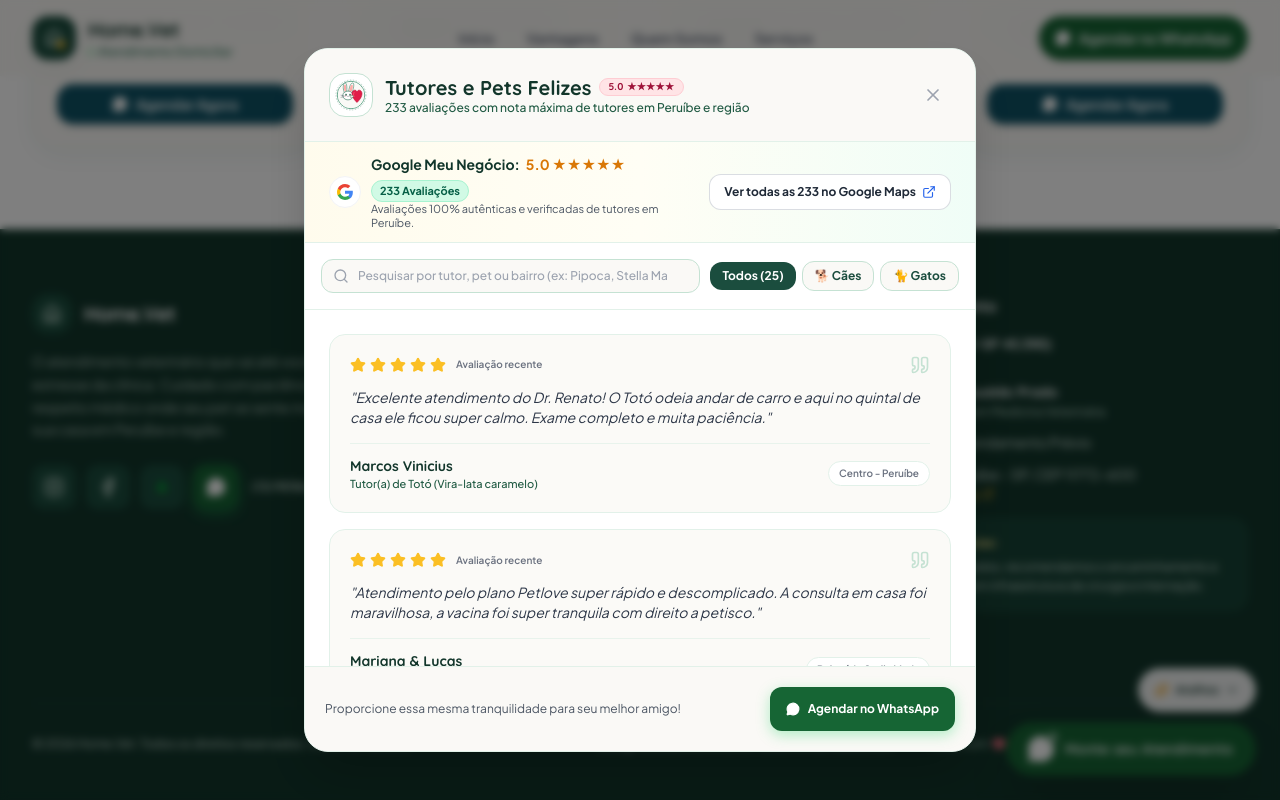
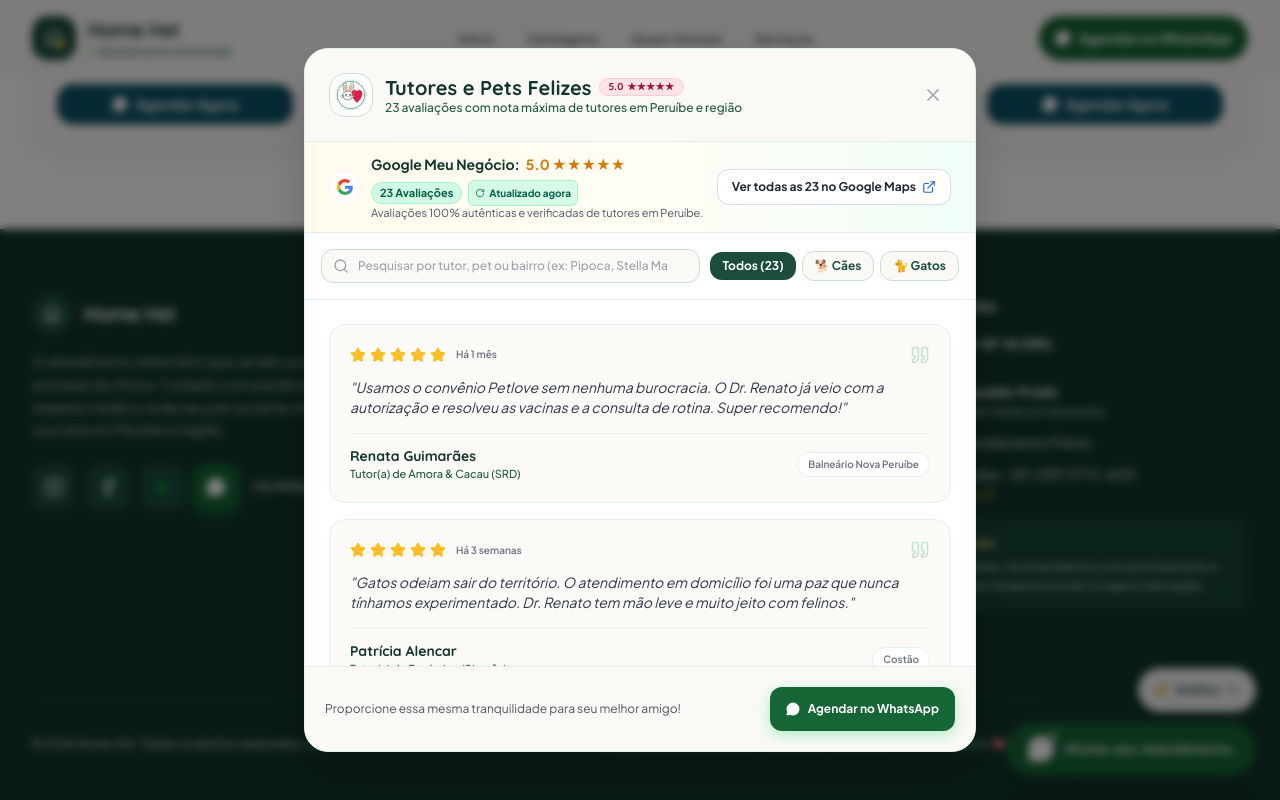
Before and after one commit to rvivac/HomeVet, a React (Vite) app: page / in a window 1280 px wide. Both pictures are taken after a click on the button "⭐ Tutores e Pets Felizes". Shown: the part 3674-4474 px from the top of the page. Built offline with nearby package versions, Linux system fonts and the light colour scheme.

Commit message:
fix: ajusta para 23 avaliacoes e implementa atualizacao dinamica a cada abertura de pagina

```diff
--- a/src/components/FloatingWhatsApp.tsx
+++ b/src/components/FloatingWhatsApp.tsx
@@ -1,5 +1,5 @@
-import React, { useState, useEffect, useRef } from 'react';
-import { MessageCircle, X, Search, CheckCircle2, MapPin, ChevronDown, Star, Quote, Sparkles, AlertTriangle, Clock, ExternalLink } from 'lucide-react';
+import React, { useState, useEffect, useRef, useCallback } from 'react';
+import { MessageCircle, X, Search, CheckCircle2, MapPin, ChevronDown, Star, Quote, Sparkles, AlertTriangle, Clock, ExternalLink, RotateCw } from 'lucide-react';
 import { NEIGHBORHOODS, FAQS, TESTIMONIALS, ALERT_SIGNS, CHECKUP_INTERVALS, CLINIC_CONFIG, createWhatsAppLink } from '../data/content';
 import { InteractiveQuoteModal } from './InteractiveQuote';
 import { CoverageMap } from './CoverageMap';
@@ -235,10 +235,26 @@ export const FloatingWhatsApp: React.FC = () => {
   const [isQuickMenuOpen, setIsQuickMenuOpen] = useState(false);
   const quickMenuRef = useRef<HTMLDivElement>(null);
 
+  const [displayTestimonials, setDisplayTestimonials] = useState<typeof TESTIMONIALS>(() =>
+    [...TESTIMONIALS].sort(() => Math.random() - 0.5)
+  );
+  const [isRefreshingReviews, setIsRefreshingReviews] = useState(false);
+
+  // Embaralha e atualiza as avaliações
+  const refreshReviews = useCallback(() => {
+    setIsRefreshingReviews(true);
+    const shuffled = [...TESTIMONIALS].sort(() => Math.random() - 0.5);
+    setDisplayTestimonials(shuffled);
+    setTimeout(() => setIsRefreshingReviews(false), 350);
+  }, []);
+
   useEffect(() => {
     const handleOpenQuote = () => setIsQuoteModalOpen(true);
     const handleOpenAlertSigns = () => setIsAlertSignsModalOpen(true);
-    const handleOpenTestimonials = () => setIsTestimonialsModalOpen(true);
+    const handleOpenTestimonials = () => {
+      refreshReviews();
+      setIsTestimonialsModalOpen(true);
+    };
     const handleOpenCoverage = () => setIsCoverageModalOpen(true);
     const handleOpenFaq = () => setIsFaqModalOpen(true);
 
@@ -263,7 +279,7 @@ export const FloatingWhatsApp: React.FC = () => {
       window.removeEventListener('open-faq-modal', handleOpenFaq);
       document.removeEventListener('mousedown', handleClickOutside);
     };
-  }, []);
+  }, [refreshReviews]);
 
   // Extrair zonas únicas para os grupos do dropdown
   const allZones = Array.from(new Set(NEIGHBORHOODS.map((n) => n.zone)));
@@ -278,7 +294,7 @@ export const FloatingWhatsApp: React.FC = () => {
     setOpenFaqId(openFaqId === id ? null : id);
   };
 
-  const filteredTestimonials = TESTIMONIALS.filter((t) => {
+  const filteredTestimonials = displayTestimonials.filter((t) => {
     const matchesFilter = testimonialFilter === 'all' || t.petSpecies === testimonialFilter || t.petSpecies === 'both';
     if (!testimonialSearch.trim()) return matchesFilter;
     const term = testimonialSearch.toLowerCase().trim();
@@ -367,6 +383,7 @@ export const FloatingWhatsApp: React.FC = () => {
               <button
                 type="button"
                 onClick={() => {
+                  refreshReviews();
                   setIsQuickMenuOpen(false);
                   setIsTestimonialsModalOpen(true);
                 }}
@@ -743,7 +760,7 @@ export const FloatingWhatsApp: React.FC = () => {
                     </span>
                   </h3>
                   <p className="text-xs text-brand-green-700 font-medium">
-                    233 avaliações com nota máxima de tutores em Peruíbe e região
+                    23 avaliações com nota máxima de tutores em Peruíbe e região
                   </p>
                 </div>
               </div>
@@ -773,8 +790,17 @@ export const FloatingWhatsApp: React.FC = () => {
                     <span>Google Meu Negócio:</span>
                     <span className="text-amber-600 font-extrabold">5.0 ★★★★★</span>
                     <span className="text-[11px] font-bold text-emerald-800 bg-emerald-100 px-2 py-0.2 rounded-full border border-emerald-200">
-                      233 Avaliações
+                      23 Avaliações
                     </span>
+                    <button
+                      type="button"
+                      onClick={refreshReviews}
+                      title="Atualizar ordem das avaliações"
+                      className="inline-flex items-center gap-1 text-[10px] font-bold text-emerald-800 bg-emerald-100/90 hover:bg-emerald-200/90 px-1.5 py-0.5 rounded-md transition-colors cursor-pointer border border-emerald-200"
+                    >
+                      <RotateCw className={`w-2.5 h-2.5 text-emerald-700 ${isRefreshingReviews ? 'animate-spin' : ''}`} />
+                      <span>Atualizado agora</span>
+                    </button>
                   </div>
                   <p className="text-[11px] text-gray-600 leading-tight">
                     Avaliações 100% autênticas e verificadas de tutores em Peruíbe.
@@ -788,7 +814,7 @@ export const FloatingWhatsApp: React.FC = () => {
                 rel="noopener noreferrer"
                 className="w-full sm:w-auto inline-flex items-center justify-center gap-1.5 bg-white hover:bg-gray-50 text-[#1F2937] hover:text-brand-green-900 text-xs font-bold px-3.5 py-2 rounded-xl border border-gray-300/80 shadow-2xs hover:shadow-xs transition-all shrink-0 min-h-[36px]"
               >
-                <span>Ver todas as 233 no Google Maps</span>
+                <span>Ver todas as 23 no Google Maps</span>
                 <ExternalLink className="w-3.5 h-3.5 text-blue-600" />
               </a>
             </div>
@@ -912,10 +938,10 @@ export const FloatingWhatsApp: React.FC = () => {
                 </div>
                 <div>
                   <h4 className="font-display font-bold text-sm sm:text-base text-brand-green-900">
-                    233 Avaliações Reais com Nota 5.0 no Google Maps
+                    23 Avaliações Reais com Nota 5.0 no Google Maps
                   </h4>
                   <p className="text-xs text-gray-600 max-w-md mx-auto leading-relaxed mt-1">
-                    Confira todas as 233 avaliações na íntegra, com fotos e relatos detalhados dos tutores, diretamente no perfil verificado da Home.Vet no Google.
+                    Confira todas as 23 avaliações na íntegra, com fotos e relatos detalhados dos tutores, diretamente no perfil verificado da Home.Vet no Google.
                   </p>
                 </div>
                 <a
@@ -924,7 +950,7 @@ export const FloatingWhatsApp: React.FC = () => {
                   rel="noopener noreferrer"
                   className="inline-flex items-center justify-center gap-2 bg-[#166534] hover:bg-[#14532d] text-white text-xs font-bold px-5 py-2.5 rounded-xl shadow-pill transition-all cursor-pointer"
                 >
-                  <span>Abrir todas as 233 avaliações no Google Maps</span>
+                  <span>Abrir todas as 23 avaliações no Google Maps</span>
                   <ExternalLink className="w-3.5 h-3.5" />
                 </a>
               </div>
--- a/src/data/content.ts
+++ b/src/data/content.ts
@@ -450,26 +450,6 @@ export const TESTIMONIALS: TestimonialItem[] = [
     text: 'Limpeza de ouvidos, exame de pele e medicação orientada perfeitamente. Muito prático e o valor é super justo pelo serviço diferenciado.',
     dateText: 'Há 4 meses',
   },
-  {
-    id: '24',
-    tutorName: 'Priscila Neves',
-    petName: 'Meg & Cookie (Shih-tzus)',
-    petSpecies: 'dog',
-    neighborhood: 'Jardim dos Prados',
-    rating: 5,
-    text: 'Atendimento pelo Petlove para as duas irmãs juntas. Economia de tempo, zero estresse e muito carinho. Nota 5 estrelas sempre!',
-    dateText: 'Há 5 meses',
-  },
-  {
-    id: '25',
-    tutorName: 'Leonardo Duarte',
-    petName: 'Pantera (Gatinha preta)',
-    petSpecies: 'cat',
-    neighborhood: 'Balneário Barra de Jangada',
-    rating: 5,
-    text: 'Consulta preventiva no conforto do sofá. Dr. Renato examinou tudo com muita calma e clareza. Melhor veterinário de Peruíbe!',
-    dateText: 'Há 5 meses',
-  },
 ];
 
 export const ALERT_SIGNS = [
```
